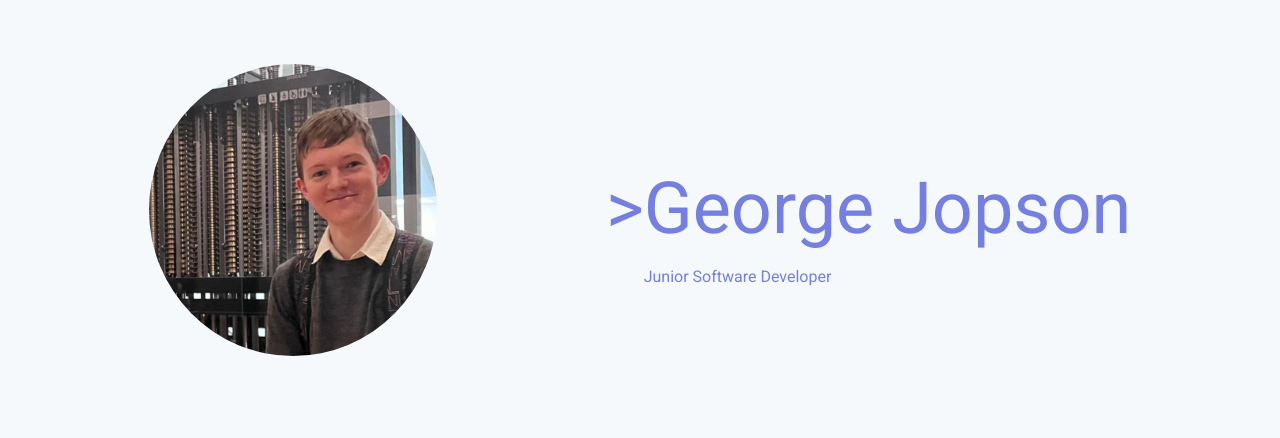
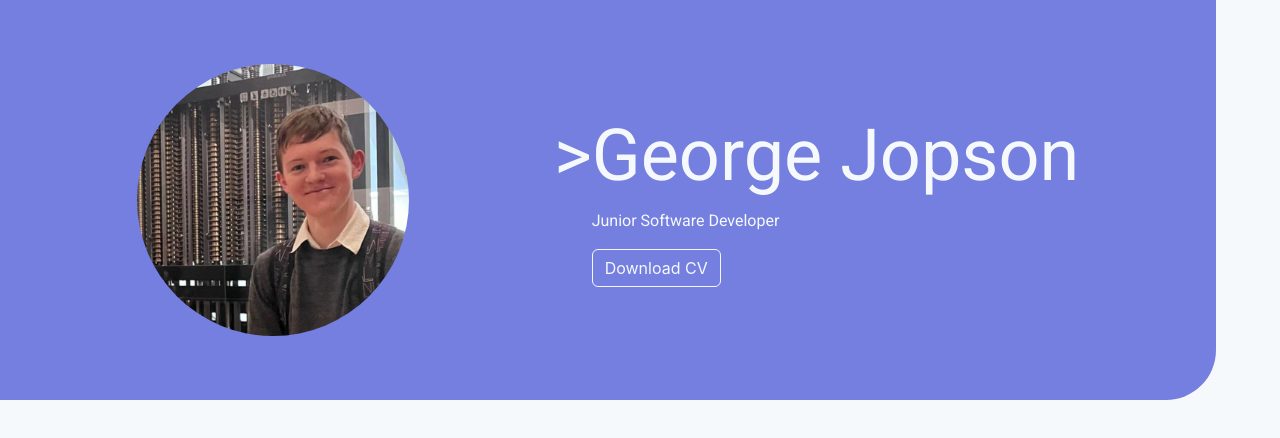
Before and after one commit to GeorgeJopson/GeorgeJopson.github.io, a React (Create React App) app: page / in a window 1280 px wide. Shown: the top 438 px of the page. Built offline with nearby package versions, Linux system fonts and the light colour scheme.

Commit message:
Add CV button and header box

```diff
--- a/package.json
+++ b/package.json
@@ -7,6 +7,7 @@
     "@testing-library/jest-dom": "^5.17.0",
     "@testing-library/react": "^13.4.0",
     "@testing-library/user-event": "^13.5.0",
+    "bootstrap": "^5.3.3",
     "react": "^18.3.1",
     "react-dom": "^18.3.1",
     "react-scripts": "^5.0.1",
--- a/public/index.html
+++ b/public/index.html
@@ -29,6 +29,8 @@
     <link rel="preconnect" href="https://fonts.googleapis.com">
     <link rel="preconnect" href="https://fonts.gstatic.com" crossorigin>
     <link href="https://fonts.googleapis.com/css2?family=Roboto:ital,wght@0,100;0,300;0,400;0,500;0,700;0,900;1,100;1,300;1,400;1,500;1,700;1,900&display=swap" rel="stylesheet">
+    <link href="https://cdn.jsdelivr.net/npm/bootstrap@5.3.3/dist/css/bootstrap.min.css" rel="stylesheet" integrity="sha384-QWTKZyjpPEjISv5WaRU9OFeRpok6YctnYmDr5pNlyT2bRjXh0JMhjY6hW+ALEwIH" crossorigin="anonymous">
+    <script src="https://cdn.jsdelivr.net/npm/bootstrap@5.3.3/dist/js/bootstrap.bundle.min.js" integrity="sha384-YvpcrYf0tY3lHB60NNkmXc5s9fDVZLESaAA55NDzOxhy9GkcIdslK1eN7N6jIeHz" crossorigin="anonymous"></script>
   </head>
   <body>
     <noscript>You need to enable JavaScript to run this app.</noscript>
--- a/src/App.css
+++ b/src/App.css
@@ -7,7 +7,10 @@
   flex-wrap: wrap;
   justify-content: space-around;
   align-items: center;
-  margin: 5%;
+  margin: 0 5% 5% 0;
+  background-color: #747fe0;
+  border-radius: 0 0 50px 0;
+  padding: 5%;
 }
 
 .profilePicWrapper{
@@ -15,10 +18,6 @@
   height: 25%;
   border-radius: 50%;
   overflow: hidden;
-}
-
-.profilePicWrapper:hover{
-  box-shadow: 5px 5px 5px rgb(116, 127,224,0.5);
 }
 
 .profilePic {
@@ -33,19 +32,32 @@
 }
 
 .title{
-  color: #747fe0;
+  color: #f6f9fc;
   font-size: 4.5em;
   margin-bottom: 10px;
 }
 
 .subtitle{
-  color: #747fe0;
+  color: #f6f9fc;
   font-size: 1em;
 }
 
 .titleBox{
   display:flex;
   text-align: left;
+}
+
+.btn-outline-primary{
+  color: #f6f9fc;
+  border-color: #f6f9fc;
+}
+
+.btn-outline-primary:hover,
+.btn-outline-primary:focus,
+.btn-outline-primary:active {
+  background-color: #f6f9fc; /* Change to your desired color */
+  color: #747fe0;
+  border-color: #f6f9fc;     /* Border color to match background */
 }
 
 /* Tablet view */
--- a/src/App.js
+++ b/src/App.js
@@ -1,5 +1,5 @@
 import './App.css';
-import './fonts.css'
+import './fonts.css';
 
 function Header(){
   return (
@@ -16,6 +16,7 @@
         <div>
           <h1 className='title robotoRegular'>George Jopson</h1>
           <p className="subtitle robotoRegular"> Junior Software Developer</p>
+          <button type="button" class="btn btn-outline-primary btn-large">Download CV</button>
         </div>
       </div>
     </div>
```
Also changed, not shown: 1 other file (tests, documents, lock files or other folders).
